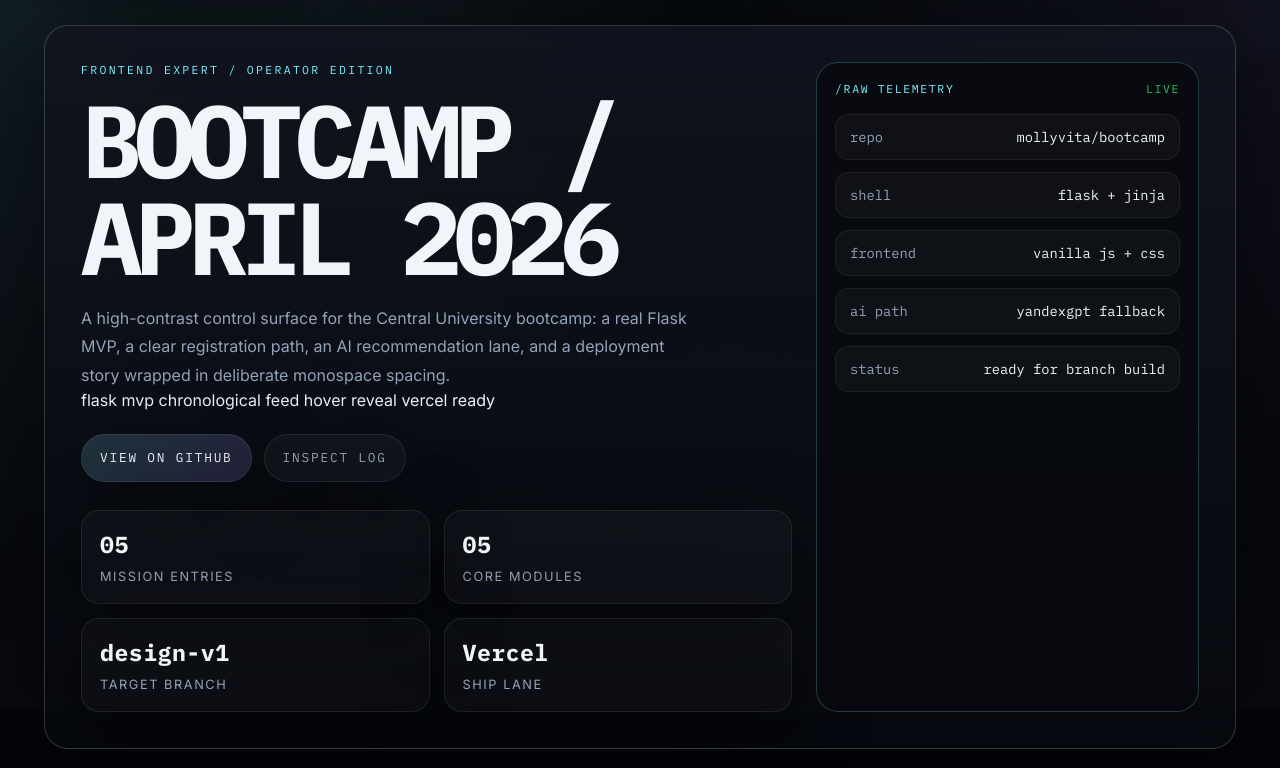
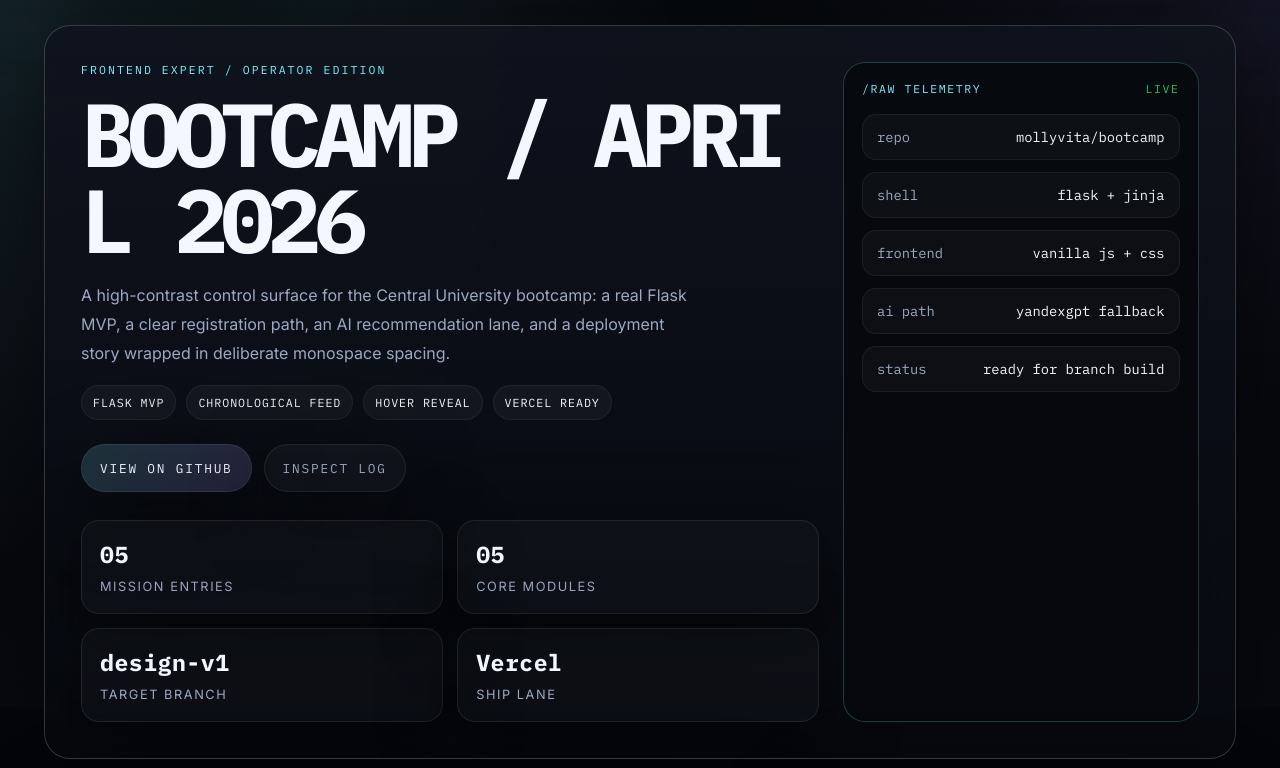
Before and after one commit to mollyvita/bootcamp, a plain HTML site: page templates/index.html in a window 1280 px wide. Shown: the part 93-861 px from the top of the page. Drawn offline with Linux system fonts and the light colour scheme; no server answers.

Commit message:
Design v1: overhaul visual system with high-contrast operator aesthetic

```diff
--- a/static/style.css
+++ b/static/style.css
@@ -1,19 +1,22 @@
 :root {
-  --bg: #05060a;
-  --panel: rgba(12, 16, 24, 0.76);
-  --panel-strong: rgba(8, 10, 16, 0.92);
+  --bg: #04050a;
+  --panel: rgba(11, 15, 23, 0.76);
+  --panel-strong: rgba(7, 9, 14, 0.94);
   --line: rgba(255, 255, 255, 0.08);
   --line-strong: rgba(255, 255, 255, 0.18);
-  --text: #f1f5f9;
-  --muted: #94a3b8;
-  --faint: #5b6475;
+  --text: #f3f7ff;
+  --muted: #9ca9c2;
+  --faint: #5b6476;
   --accent: #7ef0ff;
   --accent-2: #a78bfa;
   --accent-3: #f97316;
-  --radius: 24px;
-  --radius-sm: 16px;
-  --shadow: 0 20px 80px rgba(0, 0, 0, 0.45);
+  --radius: 26px;
+  --radius-sm: 18px;
+  --shadow: 0 20px 80px rgba(0, 0, 0, 0.48);
   --scroll: 0;
+  --scroll-progress: 0;
+  --rx: 0deg;
+  --ry: 0deg;
 }
 
 * { box-sizing: border-box; }
@@ -22,8 +25,8 @@ body {
   margin: 0;
   min-height: 100vh;
   background:
-    radial-gradient(circle at top left, rgba(126, 240, 255, 0.1), transparent 24%),
-    radial-gradient(circle at top right, rgba(167, 139, 250, 0.09), transparent 20%),
+    radial-gradient(circle at top left, rgba(126, 240, 255, 0.12), transparent 24%),
+    radial-gradient(circle at top right, rgba(167, 139, 250, 0.1), transparent 18%),
     linear-gradient(180deg, #04050a 0%, #070911 100%);
   color: var(--text);
   font-family: 'Inter', system-ui, sans-serif;
@@ -36,7 +39,7 @@ body::before {
   inset: 0;
   pointer-events: none;
   background: linear-gradient(180deg, rgba(255,255,255,0.04), transparent 25%, transparent 75%, rgba(255,255,255,0.03));
-  opacity: 0.35;
+  opacity: 0.3;
   z-index: 0;
 }
 
@@ -44,7 +47,8 @@ a { color: inherit; text-decoration: none; }
 
 .grid-overlay,
 .noise,
-.scanline {
+.scanline,
+.scroll-progress {
   position: fixed;
   inset: 0;
   pointer-events: none;
@@ -53,8 +57,8 @@ a { color: inherit; text-decoration: none; }
 
 .grid-overlay {
   background-image:
-    linear-gradient(rgba(255,255,255,0.05) 1px, transparent 1px),
-    linear-gradient(90deg, rgba(255,255,255,0.05) 1px, transparent 1px);
+    linear-gradient(rgba(255,255,255,0.06) 1px, transparent 1px),
+    linear-gradient(90deg, rgba(255,255,255,0.06) 1px, transparent 1px);
   background-size: 72px 72px;
   mask-image: radial-gradient(circle at center, black 35%, transparent 100%);
   opacity: 0.08;
@@ -68,11 +72,25 @@ a { color: inherit; text-decoration: none; }
 }
 
 .scanline {
-  background: linear-gradient(180deg, transparent, rgba(126, 240, 255, 0.12), transparent);
+  background: linear-gradient(180deg, transparent, rgba(126, 240, 255, 0.14), transparent);
   height: 240px;
   opacity: 0.14;
   transform: translateY(calc(var(--scroll) * 0.42px));
   animation: drift 8s linear infinite;
+}
+
+.scroll-progress {
+  inset: 0 0 auto;
+  height: 3px;
+  z-index: 3;
+}
+
+.scroll-progress span {
+  display: block;
+  height: 100%;
+  width: calc(var(--scroll-progress) * 100%);
+  background: linear-gradient(90deg, var(--accent), var(--accent-2));
+  box-shadow: 0 0 24px rgba(126, 240, 255, 0.5);
 }
 
 @keyframes drift {
@@ -104,10 +122,17 @@ a { color: inherit; text-decoration: none; }
 .button,
 .metric-card,
 .repo-stat,
-.raw-console {
+.raw-console,
+.stack-item {
   border: 1px solid var(--line);
   background: rgba(255,255,255,0.02);
   box-shadow: var(--shadow);
+}
+
+.tilt-surface {
+  transform: perspective(1200px) rotateX(var(--rx)) rotateY(var(--ry));
+  transition: transform 180ms ease, border-color 180ms ease, background 180ms ease;
+  will-change: transform;
 }
 
 .brand {
@@ -203,7 +228,7 @@ a { color: inherit; text-decoration: none; }
 
 .panel {
   border-radius: var(--radius);
-  background: linear-gradient(180deg, rgba(16, 20, 30, 0.92), rgba(8, 10, 16, 0.82));
+  background: linear-gradient(180deg, rgba(15, 19, 29, 0.94), rgba(8, 10, 16, 0.84));
   backdrop-filter: blur(22px) saturate(1.05);
   overflow: hidden;
 }
@@ -211,34 +236,33 @@ a { color: inherit; text-decoration: none; }
 .hero {
   padding: 36px;
   display: grid;
-  grid-template-columns: minmax(0, 1.3fr) minmax(320px, 0.7fr);
+  grid-template-columns: minmax(0, 1.35fr) minmax(320px, 0.65fr);
   gap: 24px;
   border-color: var(--line-strong);
 }
 
 .eyebrow {
   margin: 0 0 14px;
+  color: var(--accent);
+  font-family: 'IBM Plex Mono', monospace;
   font-size: 0.72rem;
-  color: var(--accent);
-  letter-spacing: 0.2em;
+  letter-spacing: 0.18em;
   text-transform: uppercase;
-  font-family: 'IBM Plex Mono', monospace;
 }
 
 .hero-title {
   margin: 0;
-  font-size: clamp(3rem, 9vw, 6.4rem);
-  line-height: 0.95;
+  font-size: clamp(3rem, 7vw, 6.6rem);
+  line-height: 0.96;
   letter-spacing: -0.08em;
-  text-wrap: balance;
 }
 
-.hero-title .char {
+.char {
   display: inline-block;
   opacity: 0;
-  transform: translateY(18px);
-  animation: charIn 620ms cubic-bezier(0.2, 1, 0.3, 1) forwards;
-  animation-delay: calc(var(--i) * 24ms);
+  transform: translateY(22px);
+  animation: charIn 650ms cubic-bezier(.2,.8,.2,1) forwards;
+  animation-delay: calc(var(--i) * 20ms);
 }
 
 @keyframes charIn {
@@ -254,6 +278,29 @@ a { color: inherit; text-decoration: none; }
   color: var(--muted);
   font-size: 1rem;
   line-height: 1.8;
+}
+
+.hero-tags {
+  display: flex;
+  flex-wrap: wrap;
+  gap: 10px;
+  margin-top: 18px;
+}
+
+.tag,
+.chip {
+  display: inline-flex;
+  align-items: center;
+  gap: 8px;
+  padding: 9px 11px;
+  border-radius: 999px;
+  background: rgba(255,255,255,0.04);
+  border: 1px solid rgba(255,255,255,0.06);
+  color: var(--text);
+  font-family: 'IBM Plex Mono', monospace;
+  font-size: 0.73rem;
+  letter-spacing: 0.08em;
+  text-transform: uppercase;
 }
 
 .hero-actions {
@@ -453,21 +500,6 @@ a { color: inherit; text-decoration: none; }
   gap: 10px;
 }
 
-.chip {
-  display: inline-flex;
-  align-items: center;
-  gap: 8px;
-  padding: 9px 11px;
-  border-radius: 999px;
-  background: rgba(255,255,255,0.04);
-  border: 1px solid rgba(255,255,255,0.06);
-  color: var(--text);
-  font-family: 'IBM Plex Mono', monospace;
-  font-size: 0.73rem;
-  letter-spacing: 0.08em;
-  text-transform: uppercase;
-}
-
 .feed-raw {
   margin-top: 14px;
   padding-top: 14px;
@@ -509,7 +541,6 @@ a { color: inherit; text-decoration: none; }
   border-radius: 18px;
   padding: 16px;
   background: rgba(255,255,255,0.025);
-  transition: transform 180ms ease, border-color 180ms ease;
 }
 
 .stack-item {
```
